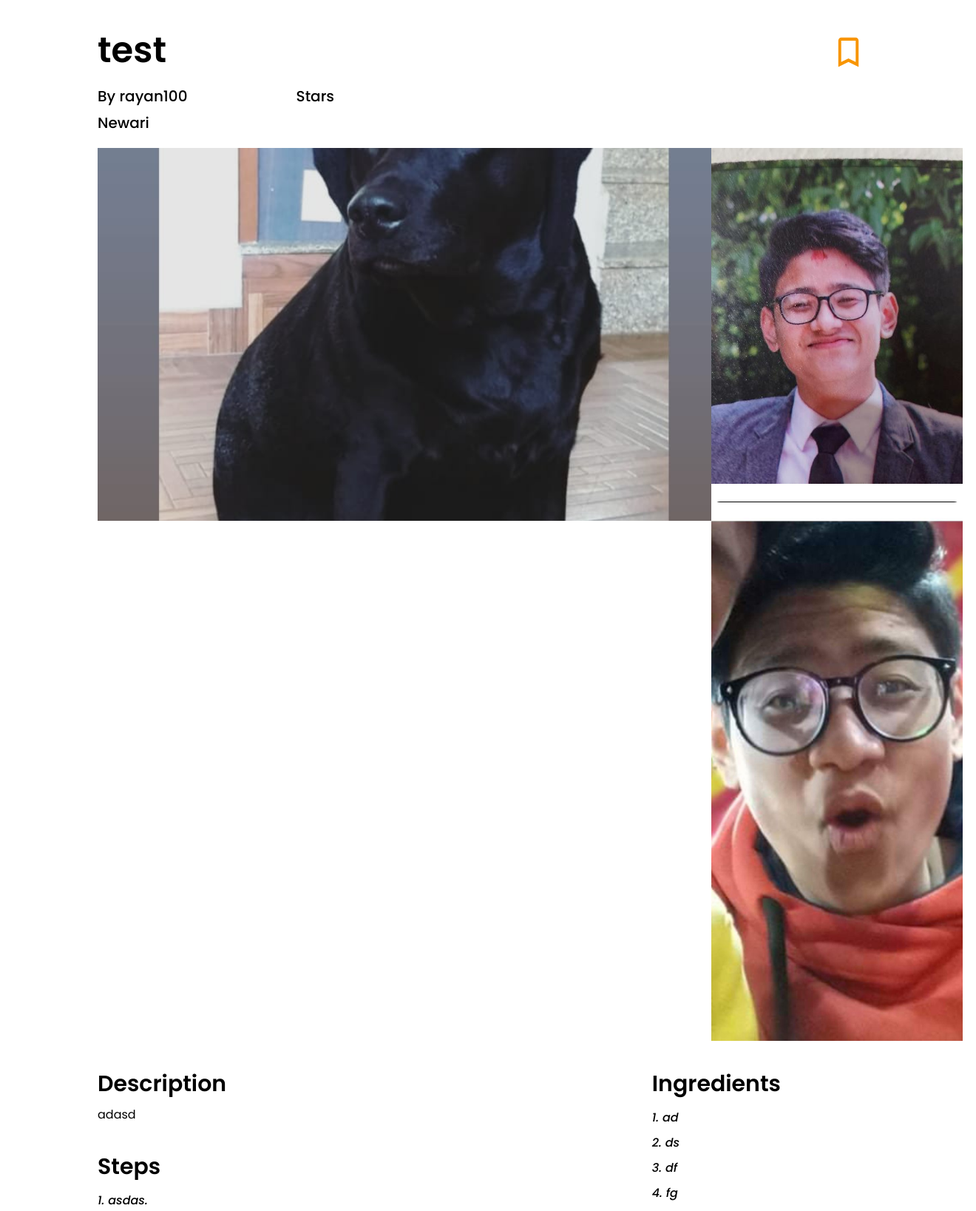
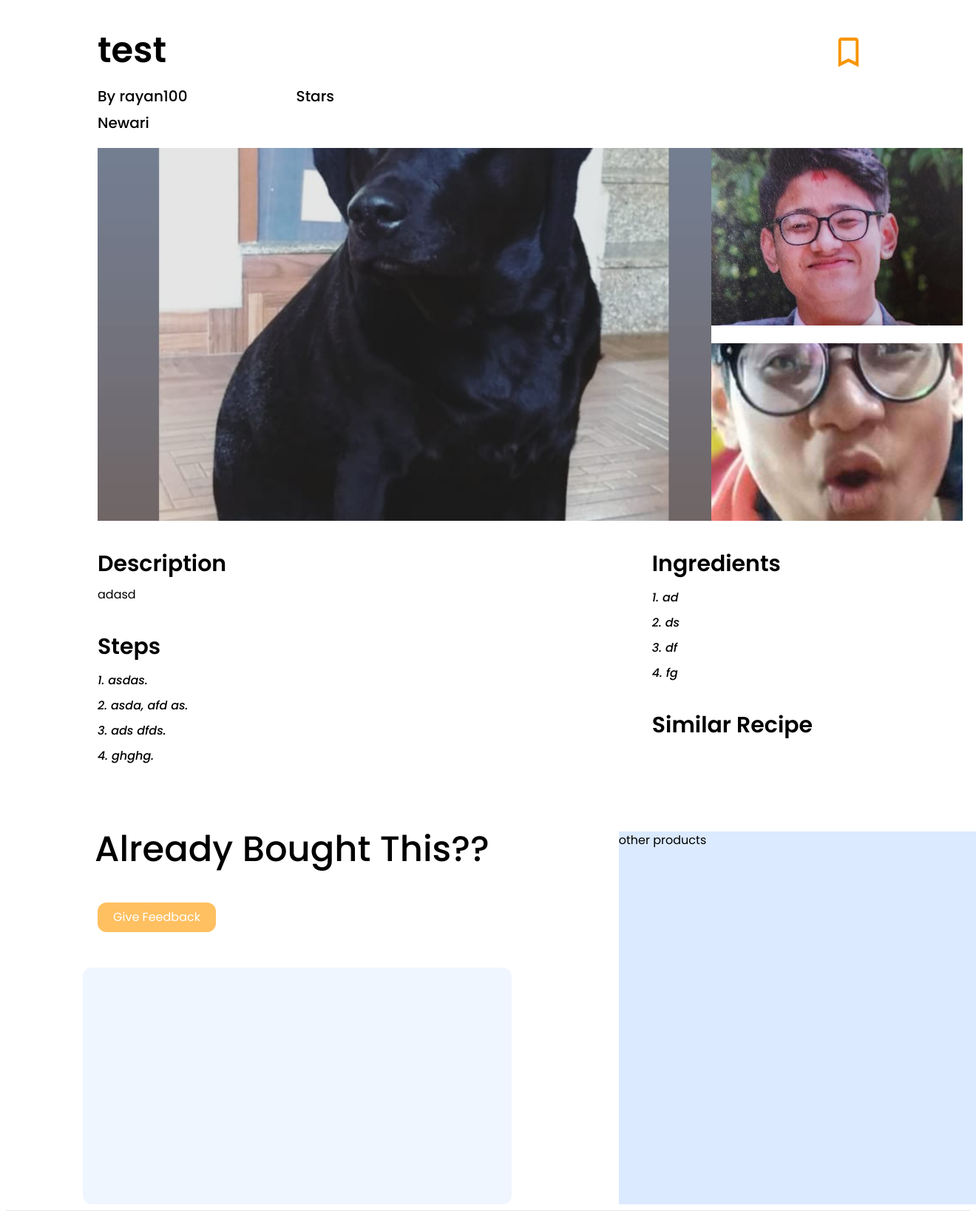
Before and after one commit to Aayam1o1/Nepalicious, a Django app: page /recipeDetail/16 in a window 1320 px wide. Shown: the part 155-1792 px from the top of the page at 74% size. Run offline with Django 4.2, Linux system fonts and the light colour scheme; data comes from the database, SQL or seed files in the repository; both versions use the stored data as it was after the commit; some libraries are stand-ins or nearby versions.

Commit message:
Change in Ui for recipe detail page
Made changes in recipe detail page to view the  photos properly and the steps to e view properly

```diff
--- a/Nepalicious/templates/recipe/recipeDetail.html
+++ b/Nepalicious/templates/recipe/recipeDetail.html
@@ -99,13 +99,13 @@
             </div>
 
             <div class="flex flex-col gap-6 mr-3">
-                <div class="w-[340px] rounded-xl">
-                    <img src="{{ recipe_image.1.image.url }}" class="w-full h-full object-fit" alt="">
+                <div class="w-[340px] h-[240px] rounded-xl">
+                    <img src="{{ recipe_image.1.image.url }}" class="w-full h-full object-cover" alt="">
                 </div>
 
-                <div class="w-[340px] rounded-xl border-t-[black] border-t">
+                <div class="w-[340px] h-[240px]">
                     {% if recipe_image.count >= 3 %}
-                    <img src="{{ recipe_image.2.image.url }}" class="w-full h-full object-fit " alt="">
+                    <img src="{{ recipe_image.2.image.url }}" class="w-full h-full object-cover " alt="">
                     {% endif %}
                 </div>
 
```
Also changed, not shown: Nepalicious/templates/recipe/addRecipe.html (+8 -0 lines), Nepalicious/db.sqlite3, Nepalicious/static/images/images/recipe/recipeImage/IMG_20190709_184844_527.jpg (added), Nepalicious/static/images/images/recipe/recipeImage/IMG_20191018_145113_340.jpg (added), Nepalicious/static/images/images/recipe/recipeImage/IMG_20191019_173420_906_UlbWrRs.jpg (added), Nepalicious/static/images/images/recipe/recipeImage/IMG_20201222_093345_260_qz1wsb8.jpg (added), Nepalicious/static/images/images/recipe/recipeImage/IMG_20210122_193828_528_5Gcn0nC.jpg (added), Nepalicious/static/images/images/recipe/recipeImage/IMG_20210129_225152_658_hV8mX8f.jpg (added).
